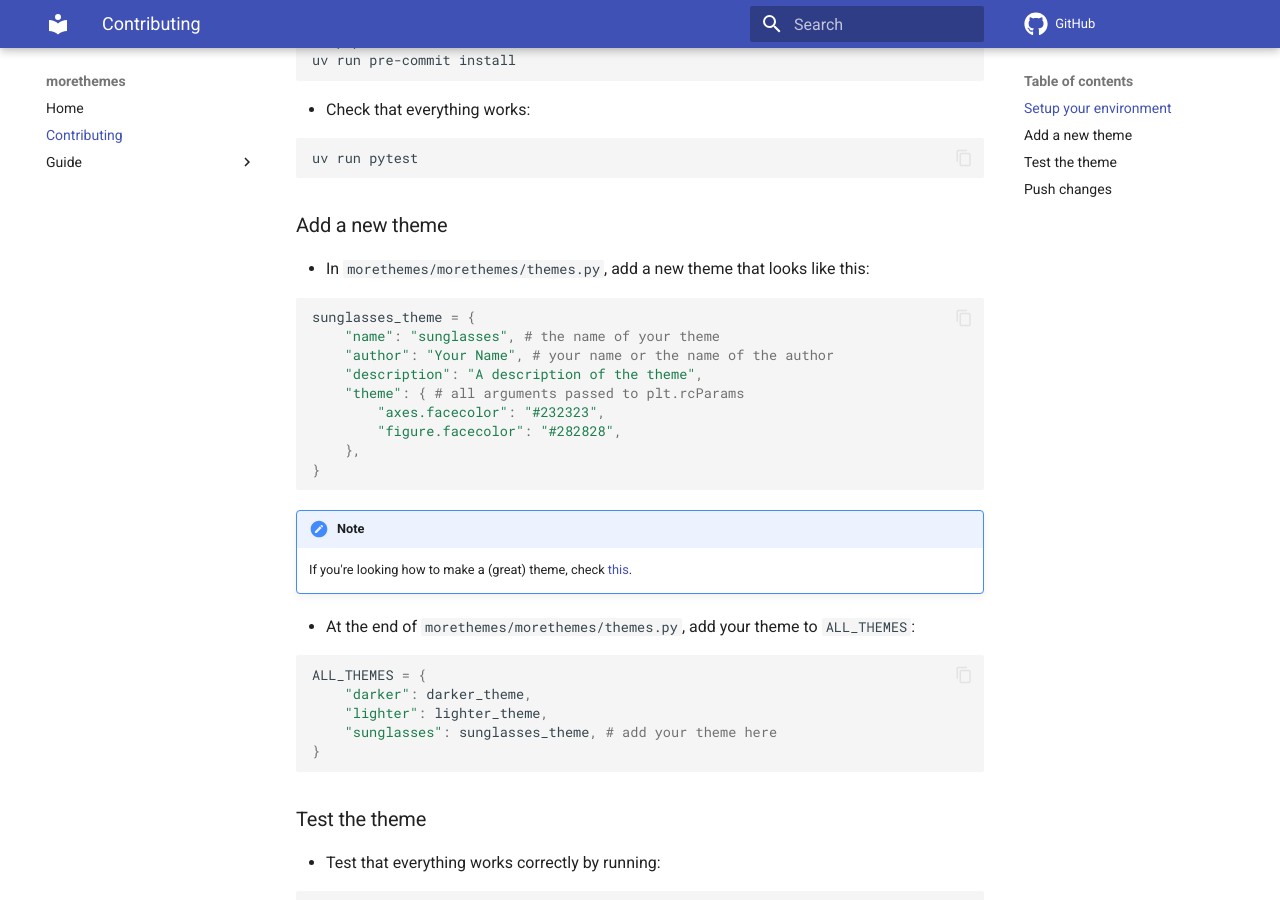
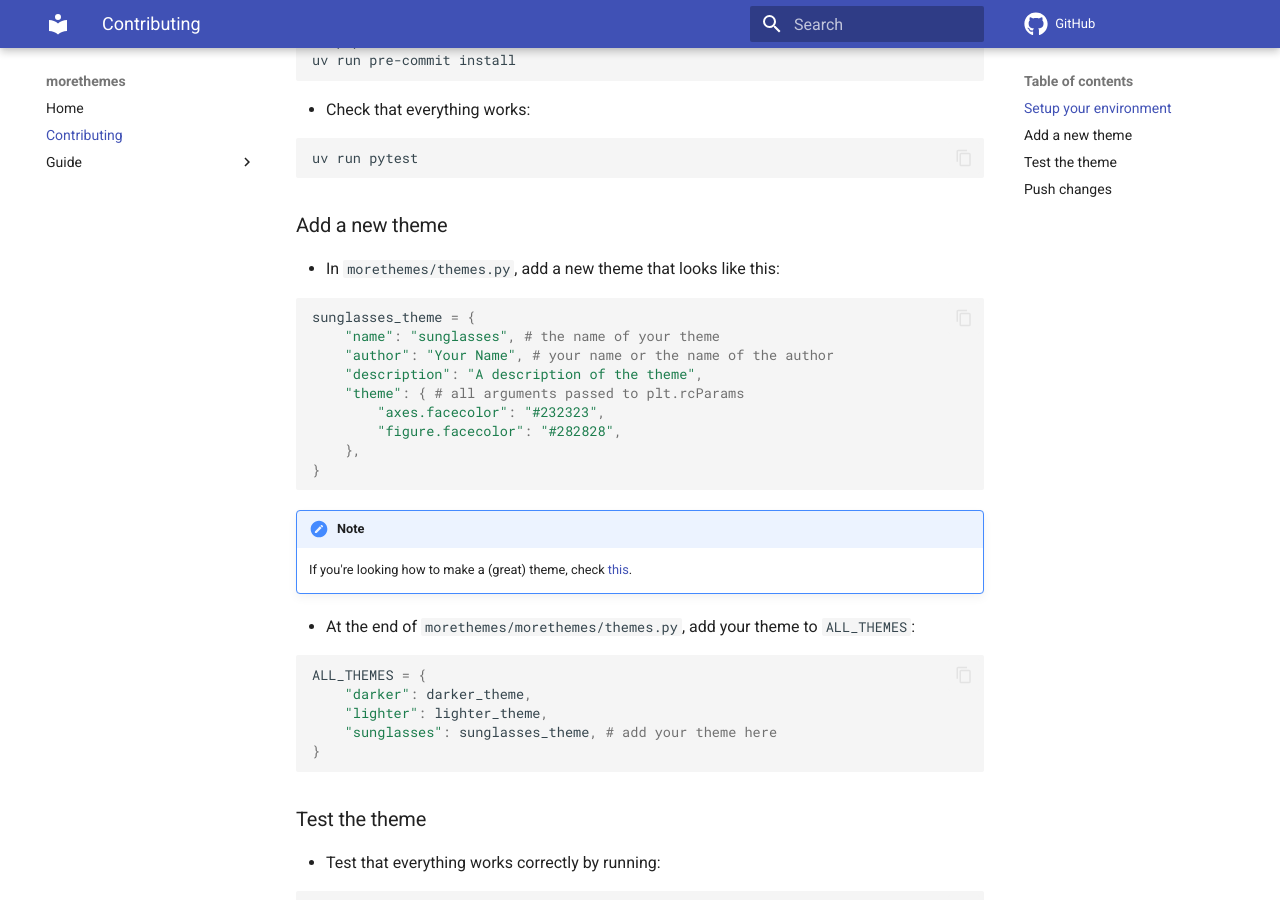
Before and after one commit to y-sunflower/morethemes, an MkDocs documentation site: the page built from docs/contributing.md, in a window 1280 px wide and 900 px high, scrolled down 679 px. Built offline with MkDocs 1.6.1 and Material for MkDocs 9.7.7, drawn with Linux system fonts in a browser that asks for light colours; comment, search, counter and statistics services are not loaded.

Commit message:
update contrib page

````diff
--- a/docs/contributing.md
+++ b/docs/contributing.md
@@ -35,7 +35,7 @@ uv run pytest
 
 ### Add a new theme
 
-- In `morethemes/morethemes/themes.py`, add a new theme that looks like this:
+- In `morethemes/themes.py`, add a new theme that looks like this:
 
 ```python
 sunglasses_theme = {
````
